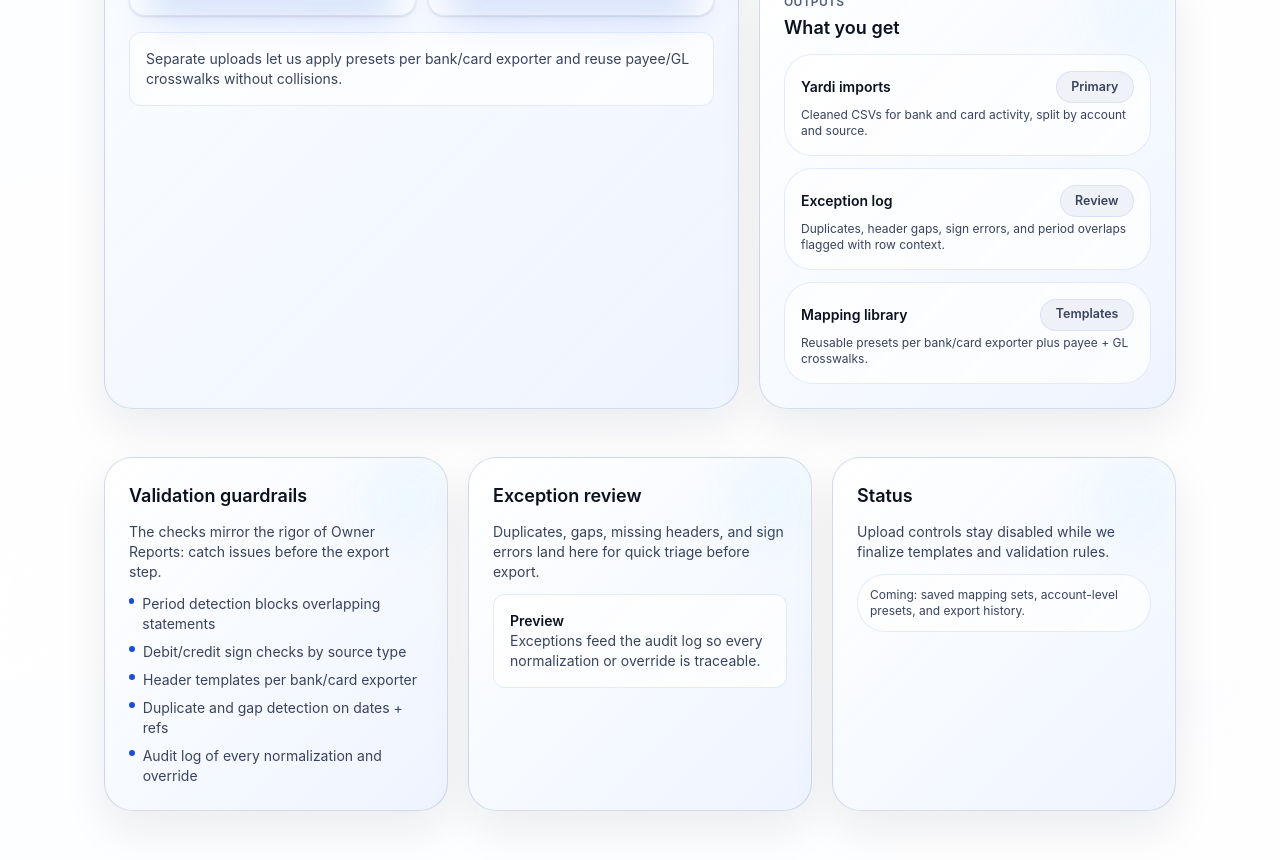
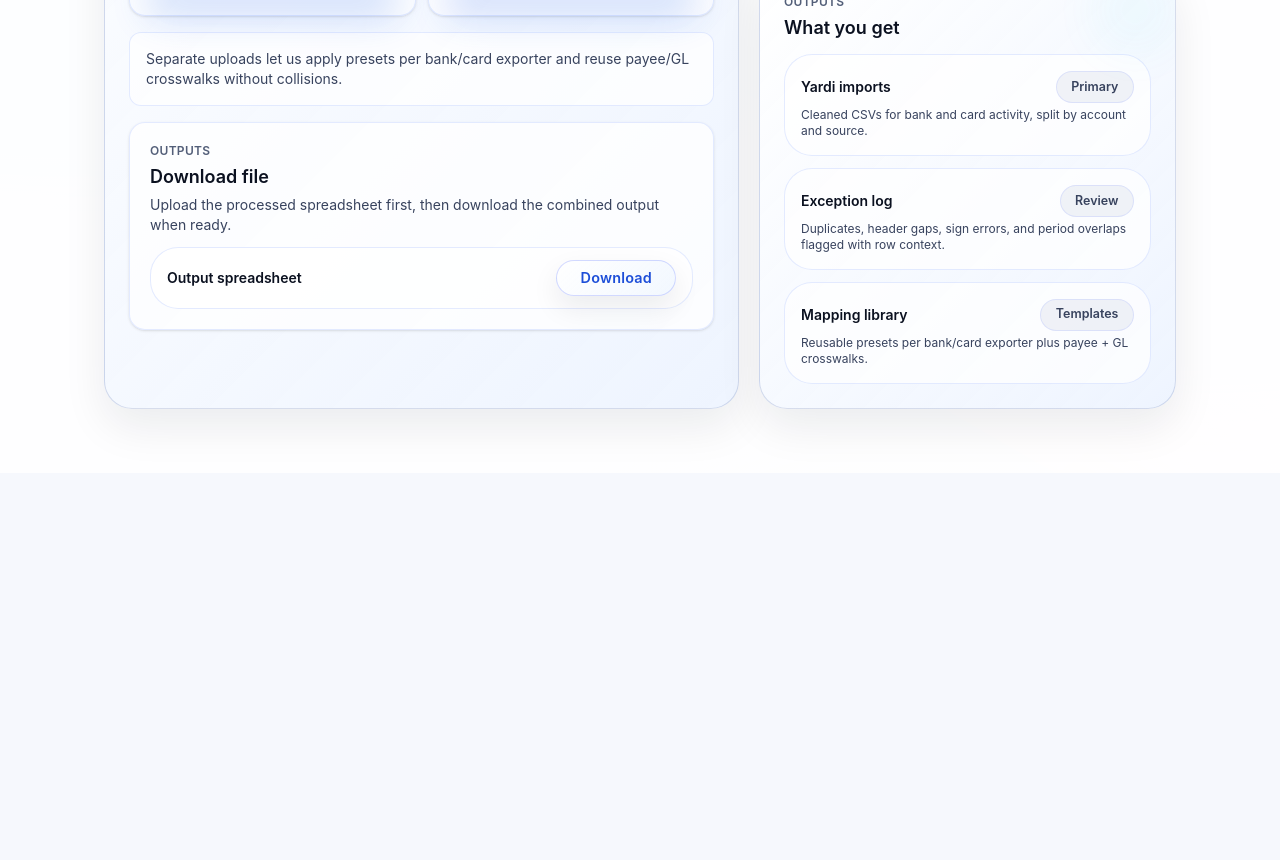
Before and after one commit to alexandermburke/ProformaBuilder, a Next.js app in the folder storeinsight/: page /accounting/bank-card-import-prep in a window 1280 px wide. Shown: the part 920-1780 px from the top of the page. After the commit the page ends 1393 px from the top, so only its background shows below. Built offline with nearby package versions, Linux system fonts and the light colour scheme.

Commit message:
Update page.tsx

```diff
--- a/storeinsight/src/app/accounting/bank-card-import-prep/page.tsx
+++ b/storeinsight/src/app/accounting/bank-card-import-prep/page.tsx
@@ -1,6 +1,7 @@
 "use client";
 
 import Link from "next/link";
+import { useState } from "react";
 
 const intakePoints = [
   {
@@ -79,6 +80,8 @@ const outputTiles = [
 ];
 
 export default function BankCardImportPrepPage() {
+  const [uploadFile, setUploadFile] = useState<File | null>(null);
+
   return (
     <div className="relative min-h-screen bg-[color:var(--surface)] text-[color:var(--text-primary)]">
       <div className="pointer-events-none absolute inset-0 -z-10 bg-[radial-gradient(circle_at_20%_10%,rgba(37,99,235,0.18),transparent_60%)] dark:bg-[radial-gradient(circle_at_18%_12%,rgba(59,130,246,0.22),transparent_62%)]" />
@@ -88,7 +91,7 @@ export default function BankCardImportPrepPage() {
         <header className="ios-card ios-animate-up grid gap-6 p-8">
           <div className="flex items-center justify-between gap-3">
             <span className="ios-badge inline-flex items-center gap-2 text-[10px]" data-tone="neutral">
-              WIP / Coming Soon
+              Work in Progress
             </span>
             <Link href="/" className="ios-button px-4 py-2 text-sm" data-variant="secondary">
               <span aria-hidden className="-ml-1 mr-1 text-base">&larr;</span>
@@ -163,6 +166,32 @@ export default function BankCardImportPrepPage() {
               Separate uploads let us apply presets per bank/card exporter and reuse payee/GL crosswalks without
               collisions.
             </div>
+            <div className="mt-4 rounded-2xl border border-[color:var(--border-soft)]/70 bg-[color:var(--surface)]/80 p-5 shadow-sm">
+              <div className="flex flex-wrap items-center justify-between gap-3">
+                <div className="space-y-1">
+                  <p className="text-xs font-semibold uppercase tracking-wide text-[color:var(--text-muted)]">Outputs</p>
+                  <h3 className="text-lg font-semibold text-[color:var(--text-primary)]">Download file</h3>
+                  <p className="text-sm text-[color:var(--text-secondary)]">
+                    Upload the processed spreadsheet first, then download the combined output when ready.
+                  </p>
+                </div>
+              </div>
+              <div className="mt-3 grid gap-3">
+                <div className="flex items-center justify-between rounded-lg border border-[color:var(--border-soft)]/70 bg-[color:var(--surface)]/80 px-4 py-3">
+                  <span className="text-sm font-semibold text-[color:var(--text-primary)]">Output spreadsheet</span>
+                  <button
+                    type="button"
+                    className="ios-button px-3 py-1.5 text-xs"
+                    data-variant="secondary"
+                    disabled={!uploadFile}
+                    aria-disabled={!uploadFile}
+                    title={uploadFile ? "Download will be wired up in a later step." : "Upload a spreadsheet to enable download."}
+                  >
+                    Download
+                  </button>
+                </div>
+              </div>
+            </div>
           </div>
 
           <div className="lg:col-span-2 space-y-4">
@@ -221,46 +250,6 @@ export default function BankCardImportPrepPage() {
             </div>
           </div>
         </section>
-
-        <section className="grid gap-5 lg:grid-cols-3">
-          <div className="ios-card ios-animate-up flex flex-col gap-3 p-6">
-            <h3 className="text-lg font-semibold text-[color:var(--text-primary)]">Validation guardrails</h3>
-            <p className="text-sm text-[color:var(--text-secondary)]">
-              The checks mirror the rigor of Owner Reports: catch issues before the export step.
-            </p>
-            <ul className="space-y-2 text-sm text-[color:var(--text-secondary)]">
-              {guardrails.map((item) => (
-                <li key={item} className="flex items-start gap-2">
-                  <span className="mt-1 h-1.5 w-1.5 rounded-full bg-[color:var(--accent-strong)]" aria-hidden />
-                  <span>{item}</span>
-                </li>
-              ))}
-            </ul>
-          </div>
-
-          <div className="ios-card ios-animate-up flex flex-col gap-3 p-6">
-            <h3 className="text-lg font-semibold text-[color:var(--text-primary)]">Exception review</h3>
-            <p className="text-sm text-[color:var(--text-secondary)]">
-              Duplicates, gaps, missing headers, and sign errors land here for quick triage before export.
-            </p>
-            <div className="rounded-xl border border-[color:var(--border-soft)]/70 bg-[color:var(--surface)]/80 p-4 text-sm text-[color:var(--text-primary)]">
-              <p className="font-semibold">Preview</p>
-              <p className="text-[color:var(--text-secondary)]">
-                Exceptions feed the audit log so every normalization or override is traceable.
-              </p>
-            </div>
-          </div>
-
-          <div className="ios-card ios-animate-up flex flex-col gap-3 p-6">
-            <h3 className="text-lg font-semibold text-[color:var(--text-primary)]">Status</h3>
-            <p className="text-sm text-[color:var(--text-secondary)]">
-              Upload controls stay disabled while we finalize templates and validation rules.
-            </p>
-            <div className="rounded-lg border border-[color:var(--border-soft)]/70 bg-[color:var(--surface)]/75 p-3 text-xs text-[color:var(--text-secondary)]">
-              Coming: saved mapping sets, account-level presets, and export history.
-            </div>
-          </div>
-        </section>
       </main>
     </div>
   );
```
